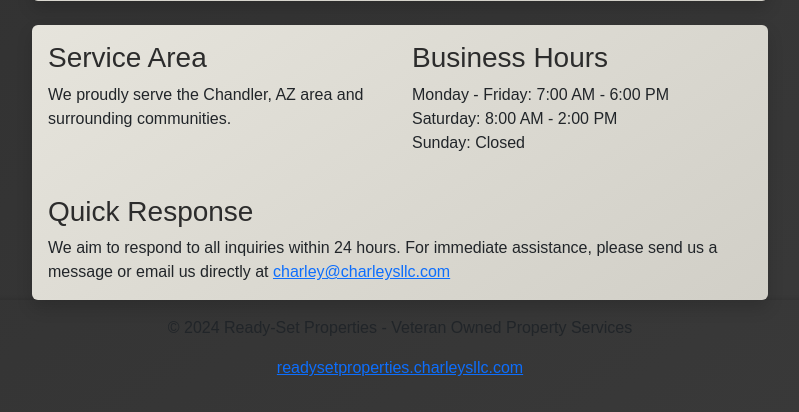
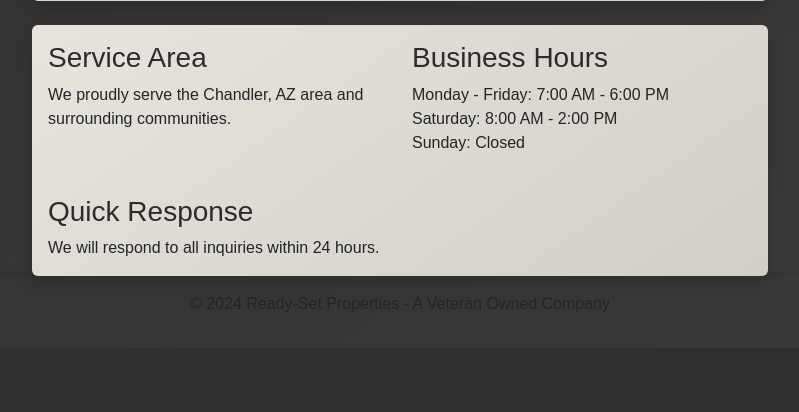
Before and after one commit to fullstackcrypto/charleys-llc, a Flask app: page /contact in a window 1280 px wide. Shown: the part 858-1270 px from the top of the page, without its empty margins (240-1039 px from the left). After the commit the page ends 1170 px from the top, so only its background shows below. Run offline with Flask 3, Linux system fonts and the light colour scheme.

Commit message:
changed just a couple things

```diff
--- a/templates/base.html
+++ b/templates/base.html
@@ -43,8 +43,7 @@
     </main>
 
     <footer class="container text-center py-3">
-        <p>© 2024 Ready-Set Properties - Veteran Owned Property Services</p>
-        <p><a href="https://readysetproperties.charleysllc.com">readysetproperties.charleysllc.com</a></p>
+        <p>© 2024 Ready-Set Properties - A Veteran Owned Company</p>
       </footer>
 
     <script src="https://cdn.jsdelivr.net/npm/bootstrap@5.3.0/dist/js/bootstrap.bundle.min.js"></script>
--- a/templates/contact.html
+++ b/templates/contact.html
@@ -171,9 +171,7 @@
                 <div class="mt-4">
                     <h3 class="card-title">Quick Response</h3>
                     <p class="card-text">
-                        We aim to respond to all inquiries within 24 hours. For immediate assistance,
-                        please send us a message or email us directly at
-                        <a href="mailto:charley@charleysllc.com">charley@charleysllc.com</a>
+                        We will respond to all inquiries within 24 hours.
                     </p>
                 </div>
             </div>
```
